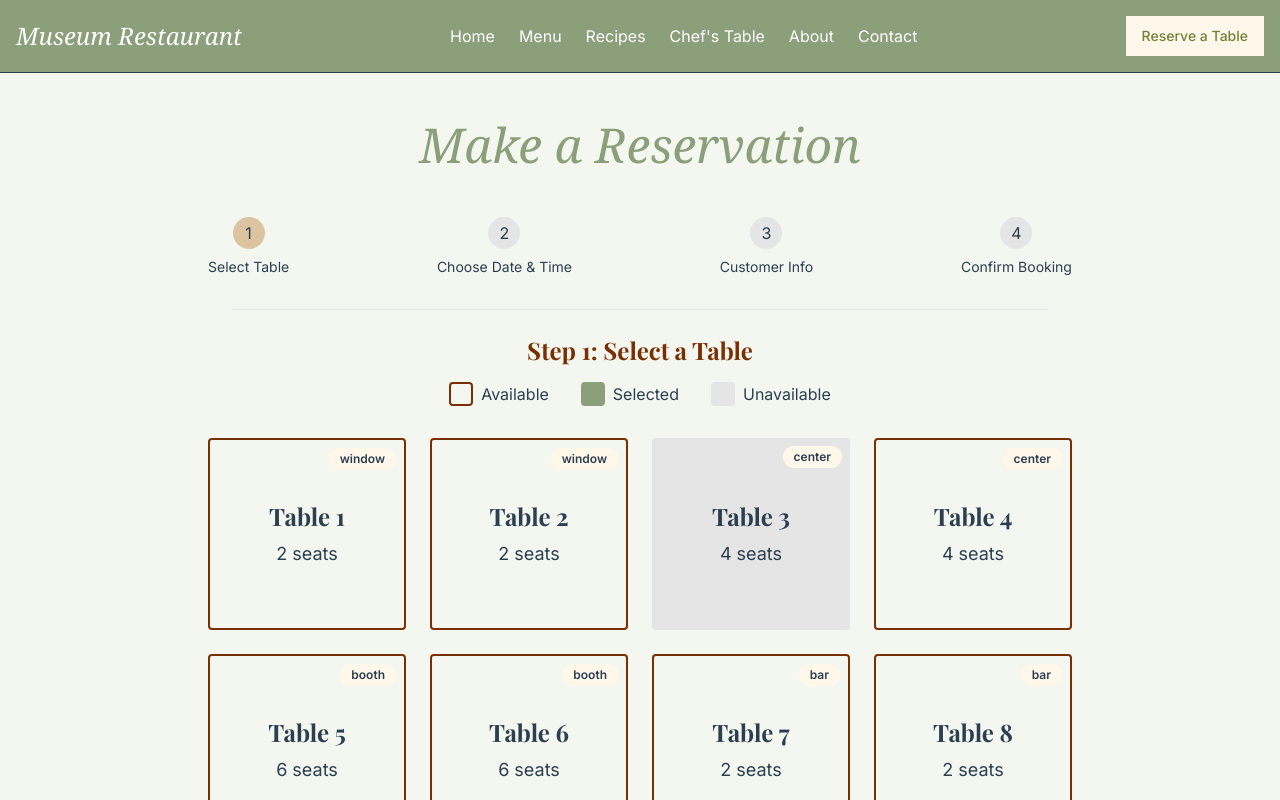
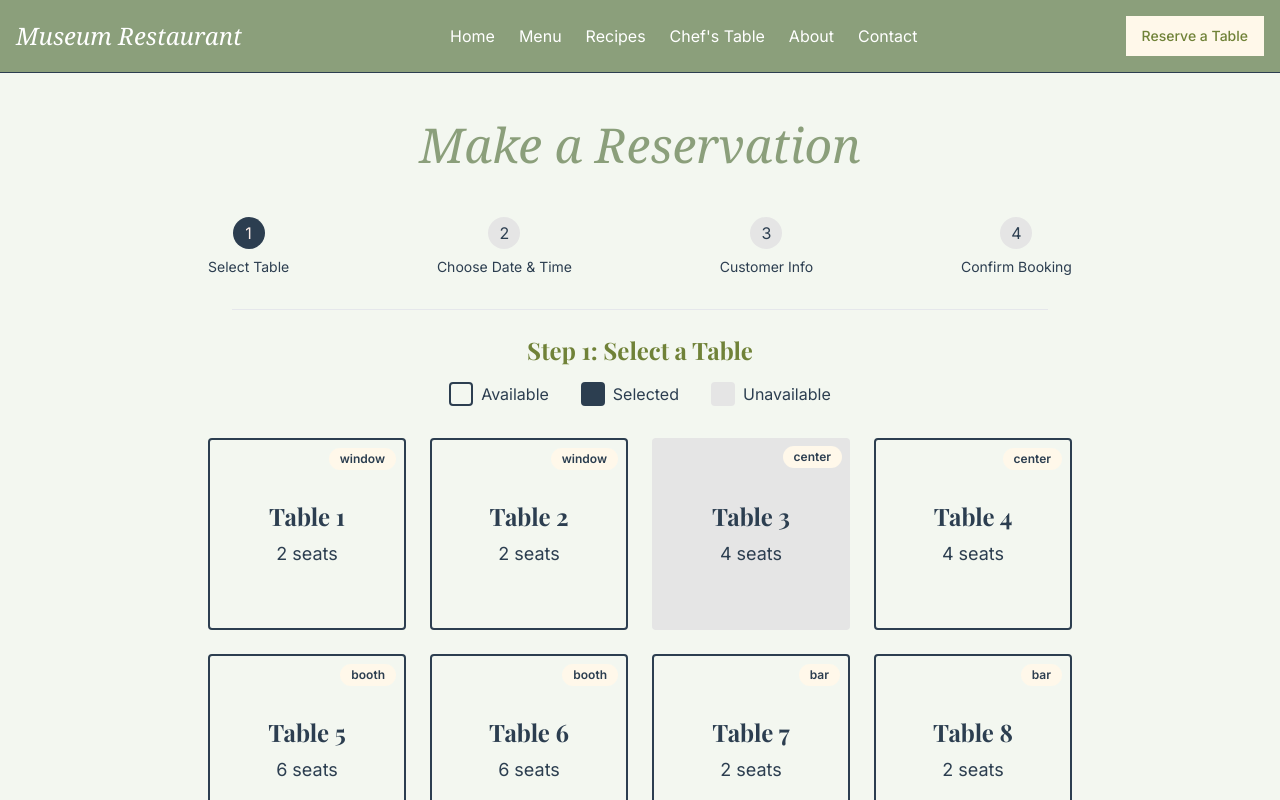
Before and after one commit to firthyo/restaurant-gallary, a Next.js app: page /booking in a window 1280 px wide. Shown: the top 800 px of the page. Built offline with nearby package versions, Linux system fonts and the light colour scheme; a web font is replaced by a local one.

Commit message:
fix color

```diff
--- a/app/booking/page.tsx
+++ b/app/booking/page.tsx
@@ -110,10 +110,10 @@ export default function Booking() {
                 className={cn(
                   "w-8 h-8 rounded-full flex items-center justify-center text-primary-foreground mb-2",
                   step > index + 1
-                    ? "bg-primary"
+                    ? "bg-[var(--foreground)] text-[var(--soft-cream)]"
                     : step === index + 1
-                    ? "bg-tertiary"
-                    : "bg-muted"
+                    ? "bg-[var(--foreground)] text-[var(--soft-cream)]"
+                    : "bg-[var(--muted)] text-[var(--foreground)]"
                 )}
               >
                 {index + 1}
@@ -125,18 +125,18 @@ export default function Booking() {
         <div className="border-b border-gray-200 m-6" />
         {step === 1 && (
           <div>
-            <h2 className="text-2xl font-bold text-accent mb-4 text-center">
+            <h2 className="text-2xl font-bold text-olive mb-4 text-center">
               Step 1: Select a Table
             </h2>
 
             {/* Table Status Legend */}
             <div className="flex justify-center gap-8 mb-8">
               <div className="flex items-center gap-2">
-                <div className="w-6 h-6 border-2 border-primary bg-card rounded"></div>
+                <div className="w-6 h-6 border-2 border-calendar bg-card rounded"></div>
                 <span>Available</span>
               </div>
               <div className="flex items-center gap-2">
-                <div className="w-6 h-6 bg-primary rounded text"></div>
+                <div className="w-6 h-6 bg-foreground rounded text"></div>
                 <span>Selected</span>
               </div>
               <div className="flex items-center gap-2">
@@ -155,17 +155,17 @@ export default function Booking() {
                     disabled={status === "unavailable"}
                     className={cn(
                       "h-48 rounded-lg relative transition-all duration-200 rounded",
-                      status === "selected" && "bg-primary  text-white",
+                      status === "selected" && "bg-foreground text-white",
                       status === "unavailable" && "bg-muted cursor-not-allowed",
                       status === "available" &&
-                        "bg-card border-2 border-primary hover:border-accent"
+                        "bg-card border-2 border-calendar hover:border-accent"
                     )}
                   >
                     <Badge
                       className={cn(
                         "absolute top-2 right-2 bg-secondary text-secondary-foreground",
                         status === "selected" &&
-                          "bg-secondary text-accent-foreground"
+                          "bg-secondary text-calendar"
                       )}
                     >
                       {table.location}
@@ -185,7 +185,7 @@ export default function Booking() {
 
         {step === 2 && (
           <div>
-            <h2 className="text-2xl font-bold text-accent mb-4">
+            <h2 className="text-2xl font-bold text-olive mb-4">
               Step 2: Choose Date & Time
             </h2>
             <div className="w-full mx-auto">
@@ -200,7 +200,7 @@ export default function Booking() {
 
         {step === 3 && (
           <div>
-            <h2 className="text-2xl font-bold text-accent mb-4">
+            <h2 className="text-2xl font-bold text-olive mb-4">
               Step 3: Customer Information
             </h2>
             <form className="space-y-4">
@@ -253,7 +253,7 @@ export default function Booking() {
 
         {step === 4 && (
           <div>
-            <h2 className="text-2xl font-bold text-accent mb-4">
+            <h2 className="text-2xl font-bold text-olive mb-4">
               Step 4: Confirm Booking
             </h2>
             <div className="bg-card p-6 rounded-lg shadow-md mb-6">
--- a/app/chefs-table/page.tsx
+++ b/app/chefs-table/page.tsx
@@ -402,7 +402,7 @@ export default function ChefsTable() {
                         : 0}
                     </p>
                   </div>
-                  <Button onClick={handleSubmit}>Confirm and Pay</Button>
+                  {/* <Button onClick={handleSubmit}>Confirm and Pay</Button> */}
                 </div>
               )}
 
@@ -420,10 +420,7 @@ export default function ChefsTable() {
                     onDownload={handleDownloadTicket}
                     onShare={handleShareTicket}
                   />
-                  <Button
-                    onClick={resetBooking}
-                    className="w-full bg-[var(--primary)] text-[var(--soft-cream)] hover:bg-[var(--primary)]/90"
-                  >
+                  <Button onClick={resetBooking}>
                     Book Another Experience
                   </Button>
                 </div>
@@ -451,7 +448,7 @@ export default function ChefsTable() {
                     {step === 3 && (
                       <Button
                         onClick={handleSubmit}
-                        className="ml-auto bg-[var(--accent)] text-[var(--soft-cream)] hover:bg-[var(--accent)]/90"
+                        className="ml-auto hover:bg-[var(--accent)]/90"
                       >
                         Confirm Booking
                       </Button>
--- a/app/menu/page.tsx
+++ b/app/menu/page.tsx
@@ -202,7 +202,7 @@ export default function Menu() {
                   <h2 className="text-xl font-bold text-primary">
                     {item.name}
                   </h2>
-                  <span className="text-lg font-bold text-accent">
+                  <span className="text-lg font-bold text-primary">
                     ${item.price}
                   </span>
                 </div>
--- a/app/page.tsx
+++ b/app/page.tsx
@@ -80,7 +80,7 @@ export default function Home() {
                   the aesthetics of fine dining. Each dish is a masterpiece,
                   crafted to delight both your palate and your eyes.
                 </p>
-                <Button asChild variant="outline">
+                <Button asChild variant="calendarOutline" >
                   <Link href="/about">Discover Our Story</Link>
                 </Button>
               </div>
--- a/components/ui/button.tsx
+++ b/components/ui/button.tsx
@@ -9,7 +9,10 @@ const buttonVariants = cva(
   {
     variants: {
       variant: {
-        default: "bg-rust-orange text-white",
+        default: "bg-foreground text-white",
+        calendar: "bg-foreground text-white",
+        calendarOutline:
+          "border text-calendar  bg-background ",
         destructive:
           "bg-destructive text-destructive-foreground hover:bg-destructive/90",
         outline: "border border-primary text-rust-orange  bg-background ",
--- a/components/ui/time-slot-picker.tsx
+++ b/components/ui/time-slot-picker.tsx
@@ -28,9 +28,10 @@ export function TimeSlotPicker({
             {availableSlots.map((slot) => (
               <Button
                 key={slot}
-                variant={selectedTime === slot ? "default" : "outline"}
+                className="w-full border-secondary"
+
+                variant={selectedTime === slot ? "calendar" : "calendarOutline"}
                 onClick={() => onSelectTime(slot)}
-                className="w-full border-secondary text-calendar"
               >
                 {slot}
               </Button>
```
